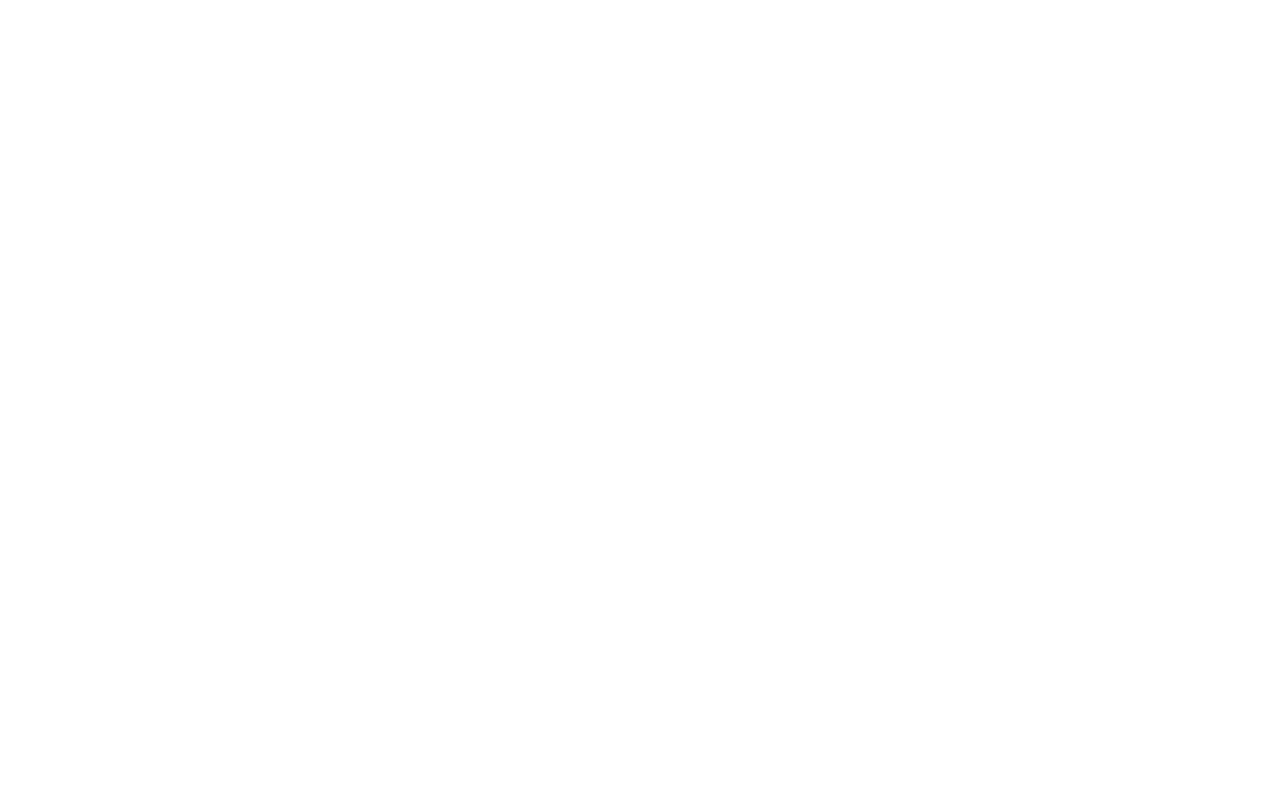
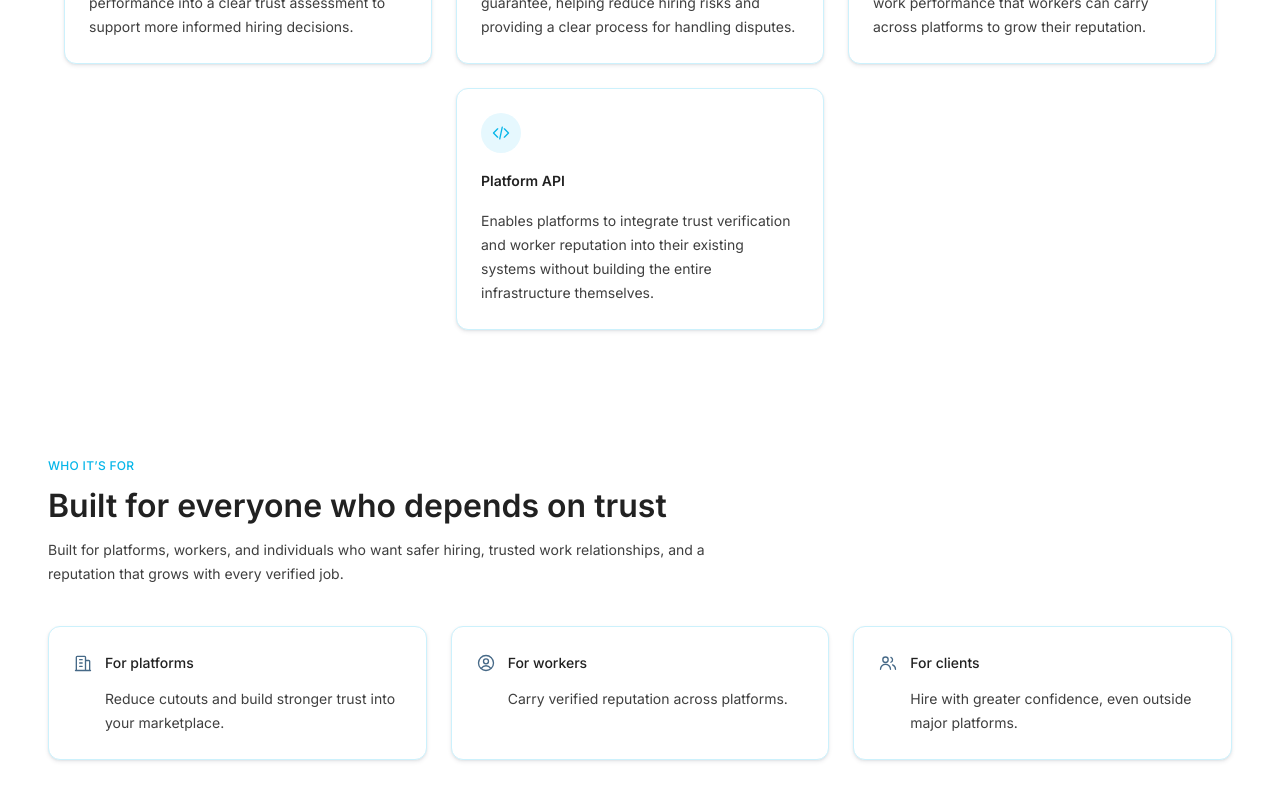
Before and after one commit to trybenode/hackathon-, a Next.js app in the folder frontend/: page / in a window 1280 px wide. Shown: the part 3057-3857 px from the top of the page. Before the commit the page ends 2251 px from the top, so only its background shows below. Built offline with nearby package versions, Linux system fonts and the light colour scheme; no server answers.

Commit message:
feat: add who it's for, and place the new sections on the page

```diff
--- a/frontend/src/app/page.tsx
+++ b/frontend/src/app/page.tsx
@@ -1,5 +1,8 @@
+import { Audience } from "@/components/landing/Audience";
+import { Capabilities } from "@/components/landing/Capabilities";
 import { Comparison } from "@/components/landing/Comparison";
 import { Hero } from "@/components/landing/Hero";
+import { HowItWorks } from "@/components/landing/HowItWorks";
 import { LandingHeader } from "@/components/landing/LandingHeader";
 import { Problem } from "@/components/landing/Problem";
 
@@ -11,6 +14,9 @@ export default function Home() {
         <Hero />
         <Problem />
         <Comparison />
+        <HowItWorks />
+        <Capabilities />
+        <Audience />
       </main>
     </div>
   );
--- /dev/null
+++ b/frontend/src/components/landing/Audience.tsx
@@ -0,0 +1,38 @@
+import { BuildingIcon } from "@/components/developer/icons";
+import { PeopleIcon } from "@/components/worker/recordIcons";
+import { CONTAINER, Eyebrow, SectionHeading } from "./Section";
+import { UserCircleIcon } from "./icons";
+
+const AUDIENCES = [
+  { icon: BuildingIcon, title: "For platforms", body: "Reduce cutouts and build stronger trust into your marketplace." },
+  { icon: UserCircleIcon, title: "For workers", body: "Carry verified reputation across platforms." },
+  { icon: PeopleIcon, title: "For clients", body: "Hire with greater confidence, even outside major platforms." },
+];
+
+export function Audience() {
+  return (
+    <section id="who-its-for" aria-labelledby="audience-heading" className={`${CONTAINER} flex scroll-mt-6 flex-col gap-10 py-16`}>
+      <div className="flex flex-col gap-3">
+        <Eyebrow>Who it&rsquo;s for</Eyebrow>
+        <SectionHeading>
+          <span id="audience-heading">Built for everyone who depends on trust</span>
+        </SectionHeading>
+        <p className="max-w-2xl text-body-sm text-grey-800">
+          Built for platforms, workers, and individuals who want safer hiring, trusted work relationships, and a
+          reputation that grows with every verified job.
+        </p>
+      </div>
+      <ul className="grid gap-6 md:grid-cols-3">
+        {AUDIENCES.map(({ icon: Icon, title, body }) => (
+          <li key={title} className="flex flex-col gap-3 rounded-lg border border-primary-100 bg-white p-6 shadow-1">
+            <span className="flex items-center gap-3 text-body-sm font-medium text-grey-900">
+              <Icon width={20} height={20} className="shrink-0 text-navy-400" />
+              {title}
+            </span>
+            <span className="pl-8 text-body-sm text-grey-800">{body}</span>
+          </li>
+        ))}
+      </ul>
+    </section>
+  );
+}
```
